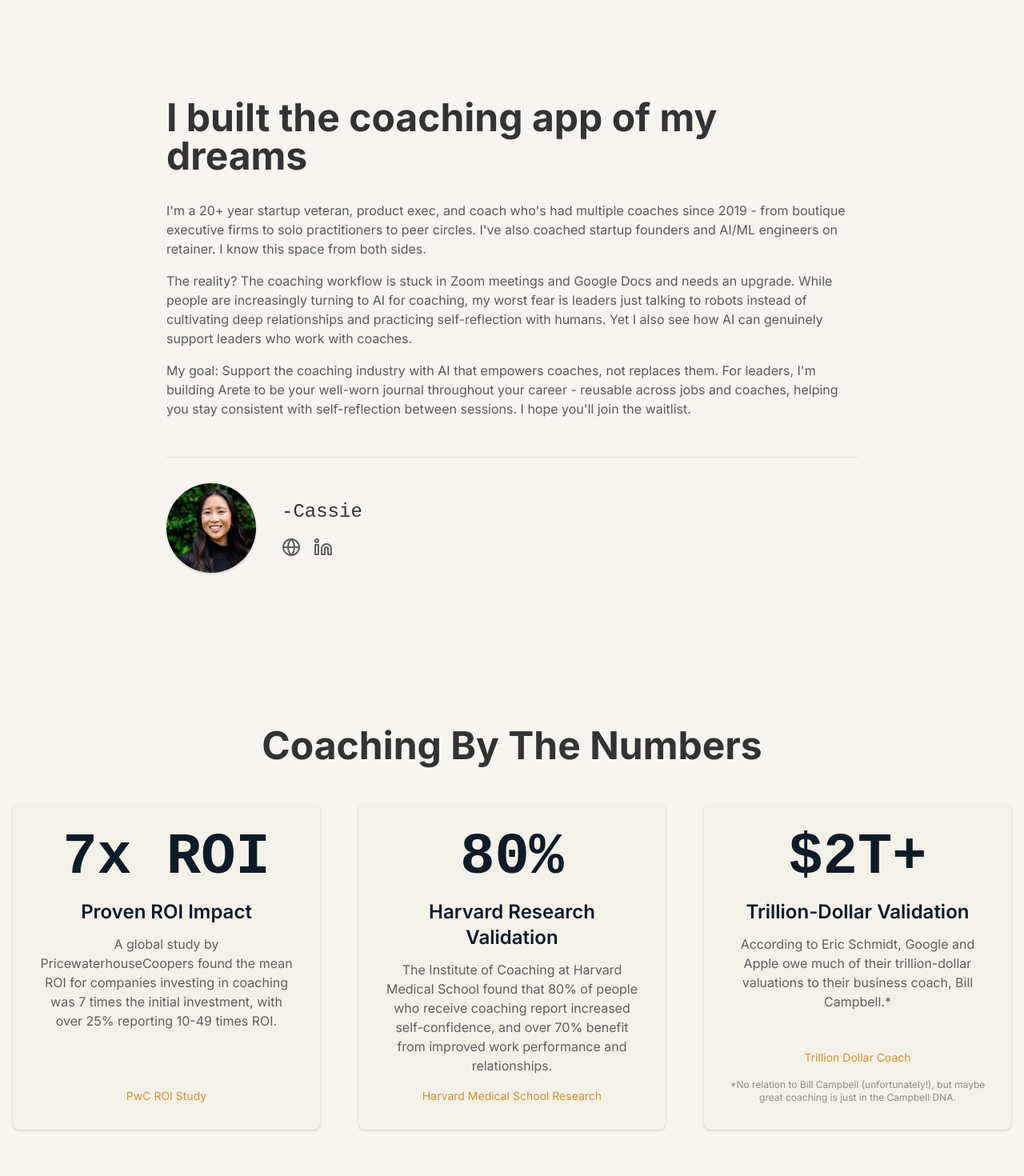
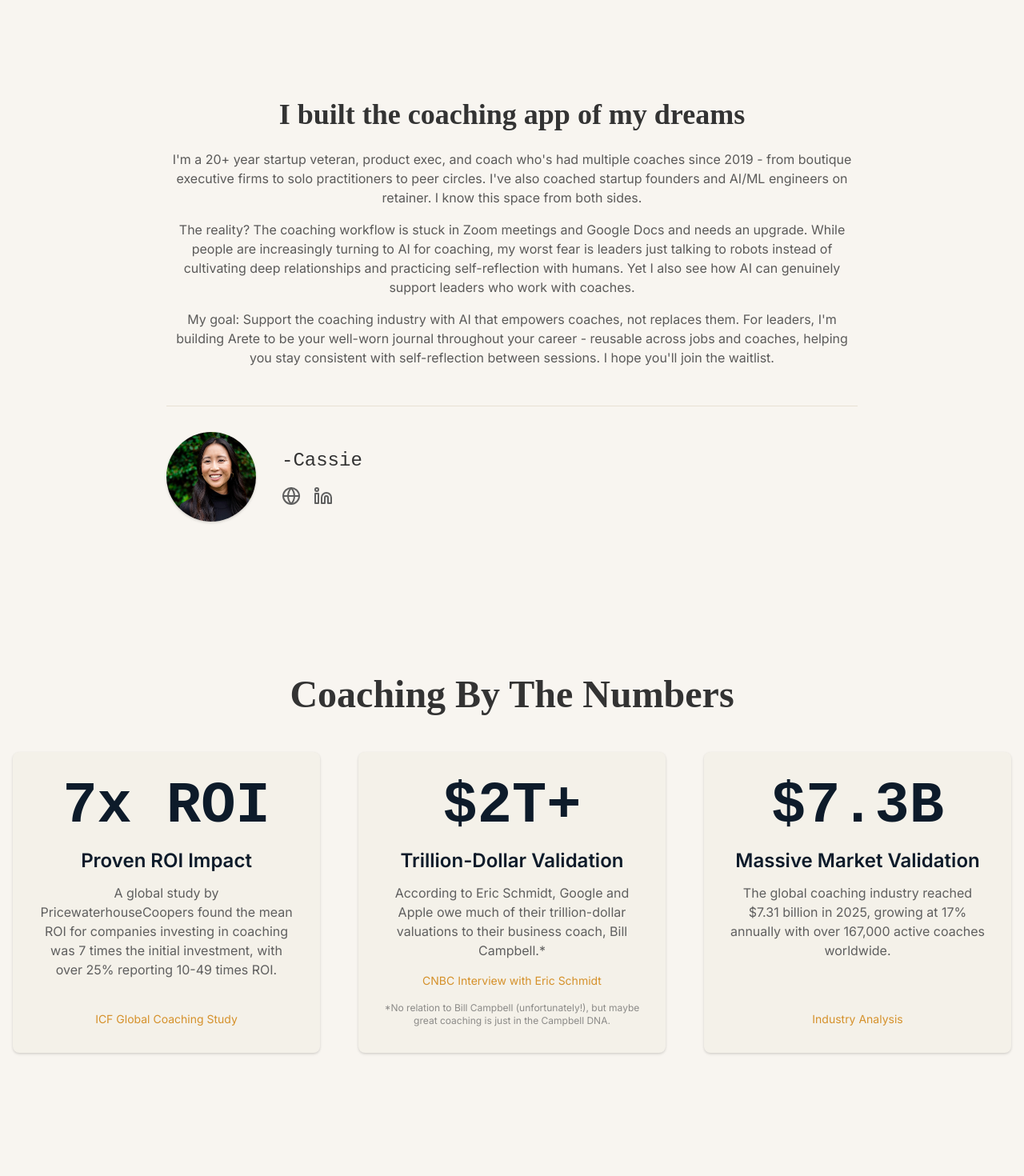
Before and after one commit to CassieCamp/arete3, a Next.js app in the folder frontend/: page / in a window 1280 px wide. Shown: the part 660-2130 px from the top of the page at 80% size. Built offline with nearby package versions, Linux system fonts and the light colour scheme; no server answers.

Commit message:
feat(landing): update landing page content and stats

```diff
--- a/frontend/src/app/page.tsx
+++ b/frontend/src/app/page.tsx
@@ -139,7 +139,10 @@
       </section>
 
       <FounderMessage />
+
+
       <StatsSection />
+
 
       {/* Discovery Form Section */}
       <section className="py-16 px-4 bg-background">
--- a/frontend/src/components/landing/FounderMessage.tsx
+++ b/frontend/src/components/landing/FounderMessage.tsx
@@ -7,10 +7,10 @@
   return (
     <section className="bg-background py-16 sm:py-24">
       <div className="container mx-auto px-4 max-w-4xl">
-        <div className="text-left">
-          <h1 className="font-heading text-3xl sm:text-4xl lg:text-5xl font-bold text-foreground mb-8">
+        <div className="text-center">
+          <h2 className="text-4xl font-bold font-serif text-foreground mb-6">
             I built the coaching app of my dreams
-          </h1>
+          </h2>
           <div className="prose prose-lg max-w-none text-foreground/80 space-y-4">
             <p>
               I'm a 20+ year startup veteran, product exec, and coach who's had multiple coaches since 2019 - from boutique executive firms to solo practitioners to peer circles. I've also coached startup founders and AI/ML engineers on retainer. I know this space from both sides.
--- a/frontend/src/components/landing/StatsSection.tsx
+++ b/frontend/src/components/landing/StatsSection.tsx
@@ -4,7 +4,7 @@
   return (
     <section className="bg-background py-16 sm:py-24">
       <div className="container mx-auto px-4">
-        <h2 className="font-heading text-3xl sm:text-4xl lg:text-5xl font-bold text-foreground text-center mb-12">
+        <h2 className="font-serif text-3xl sm:text-4xl lg:text-5xl font-bold text-foreground text-center mb-12">
           Coaching By The Numbers
         </h2>
         <div className="grid grid-cols-1 md:grid-cols-3 gap-8 lg:gap-12">
@@ -16,36 +16,36 @@
             <p className="text-muted-foreground flex-grow">
               A global study by PricewaterhouseCoopers found the mean ROI for companies investing in coaching was 7 times the initial investment, with over 25% reporting 10-49 times ROI.
             </p>
-            <a href="https://coachingfederation.org/resources/research/global-coaching-study/" target="_blank" rel="noopener noreferrer" className="text-sm text-accent-foreground hover:underline mt-4">
-              PwC ROI Study
+            <a href="https://coachingfederation.org/research/global-coaching-study" target="_blank" rel="noopener noreferrer" className="text-sm text-accent-foreground hover:underline mt-4">
+              ICF Global Coaching Study
             </a>
           </div>
 
           {/* Card 2 */}
-          <div className="bg-card p-8 rounded-lg shadow-md flex flex-col text-center">
-            <p className="font-mono text-6xl lg:text-7xl font-bold text-primary mb-4">80%</p>
-            <h3 className="font-heading text-2xl font-semibold text-card-foreground mb-3">Harvard Research Validation</h3>
-            <p className="text-muted-foreground flex-grow">
-              The Institute of Coaching at Harvard Medical School found that 80% of people who receive coaching report increased self-confidence, and over 70% benefit from improved work performance and relationships.
-            </p>
-            <a href="https://instituteofcoaching.org/coaching-overview/coaching-benefits" target="_blank" rel="noopener noreferrer" className="text-sm text-accent-foreground hover:underline mt-4">
-              Harvard Medical School Research
-            </a>
-          </div>
-
-          {/* Card 3 */}
           <div className="bg-card p-8 rounded-lg shadow-md flex flex-col text-center">
             <p className="font-mono text-6xl lg:text-7xl font-bold text-primary mb-4">$2T+</p>
             <h3 className="font-heading text-2xl font-semibold text-card-foreground mb-3">Trillion-Dollar Validation</h3>
             <p className="text-muted-foreground flex-grow">
               According to Eric Schmidt, Google and Apple owe much of their trillion-dollar valuations to their business coach, Bill Campbell.*
             </p>
-            <a href="https://www.trilliondollarcoach.com/" target="_blank" rel="noopener noreferrer" className="text-sm text-accent-foreground hover:underline mt-4">
-              Trillion Dollar Coach
+            <a href="https://www.cnbc.com/2019/04/17/google-execs-reveal-secrets-to-success-from-ceo-coach-bill-campbell.html" target="_blank" rel="noopener noreferrer" className="text-sm text-accent-foreground hover:underline mt-4">
+              CNBC Interview with Eric Schmidt
             </a>
             <p className="text-xs text-muted-foreground/70 mt-4">
               *No relation to Bill Campbell (unfortunately!), but maybe great coaching is just in the Campbell DNA.
             </p>
+          </div>
+
+          {/* Card 3 */}
+          <div className="bg-card p-8 rounded-lg shadow-md flex flex-col text-center">
+            <p className="font-mono text-6xl lg:text-7xl font-bold text-primary mb-4">$7.3B</p>
+            <h3 className="font-heading text-2xl font-semibold text-card-foreground mb-3">Massive Market Validation</h3>
+            <p className="text-muted-foreground flex-grow">
+              The global coaching industry reached $7.31 billion in 2025, growing at 17% annually with over 167,000 active coaches worldwide.
+            </p>
+            <a href="https://www.coachranks.com/blog/coaching-industry-market-size" target="_blank" rel="noopener noreferrer" className="text-sm text-accent-foreground hover:underline mt-4">
+              Industry Analysis
+            </a>
           </div>
 
         </div>
```
